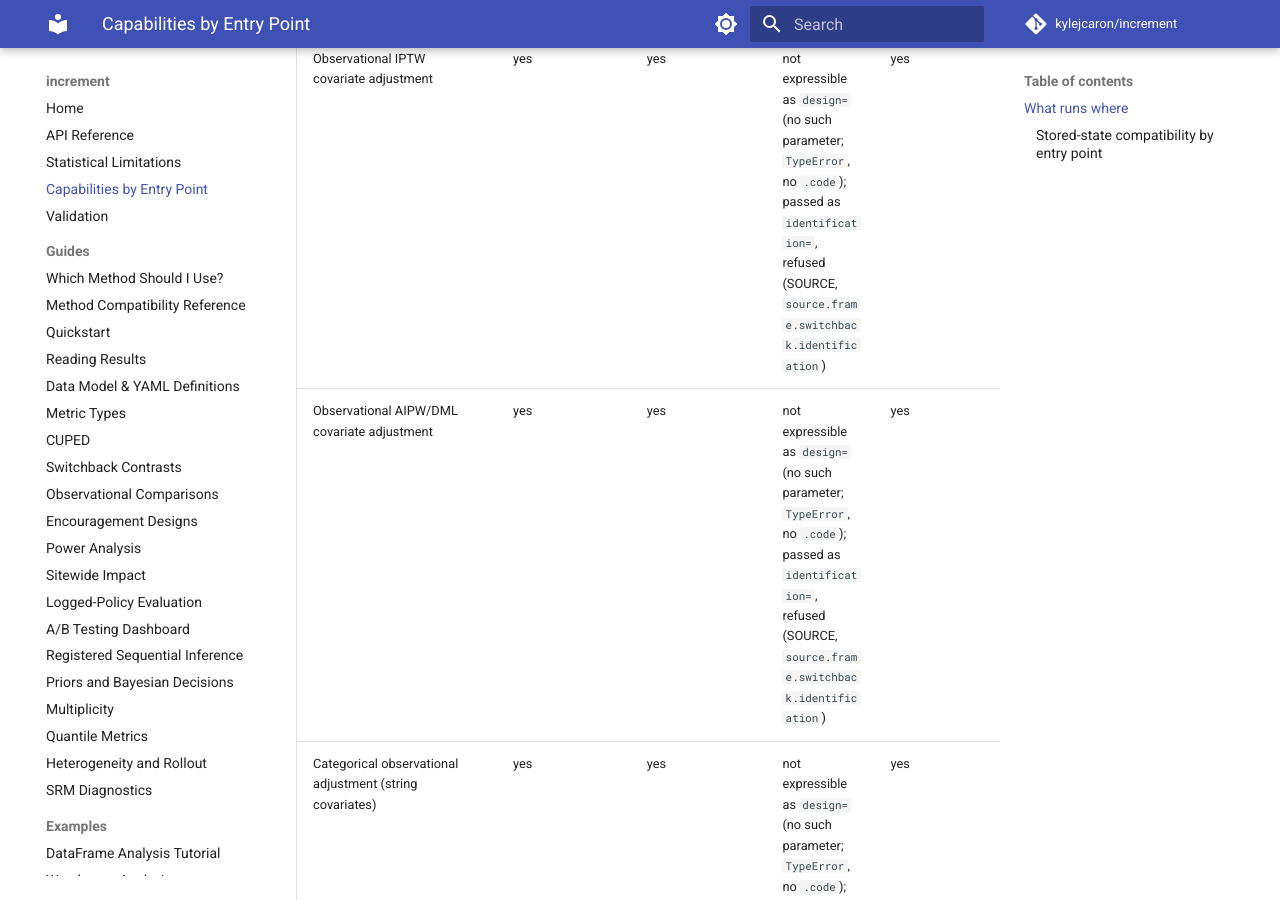
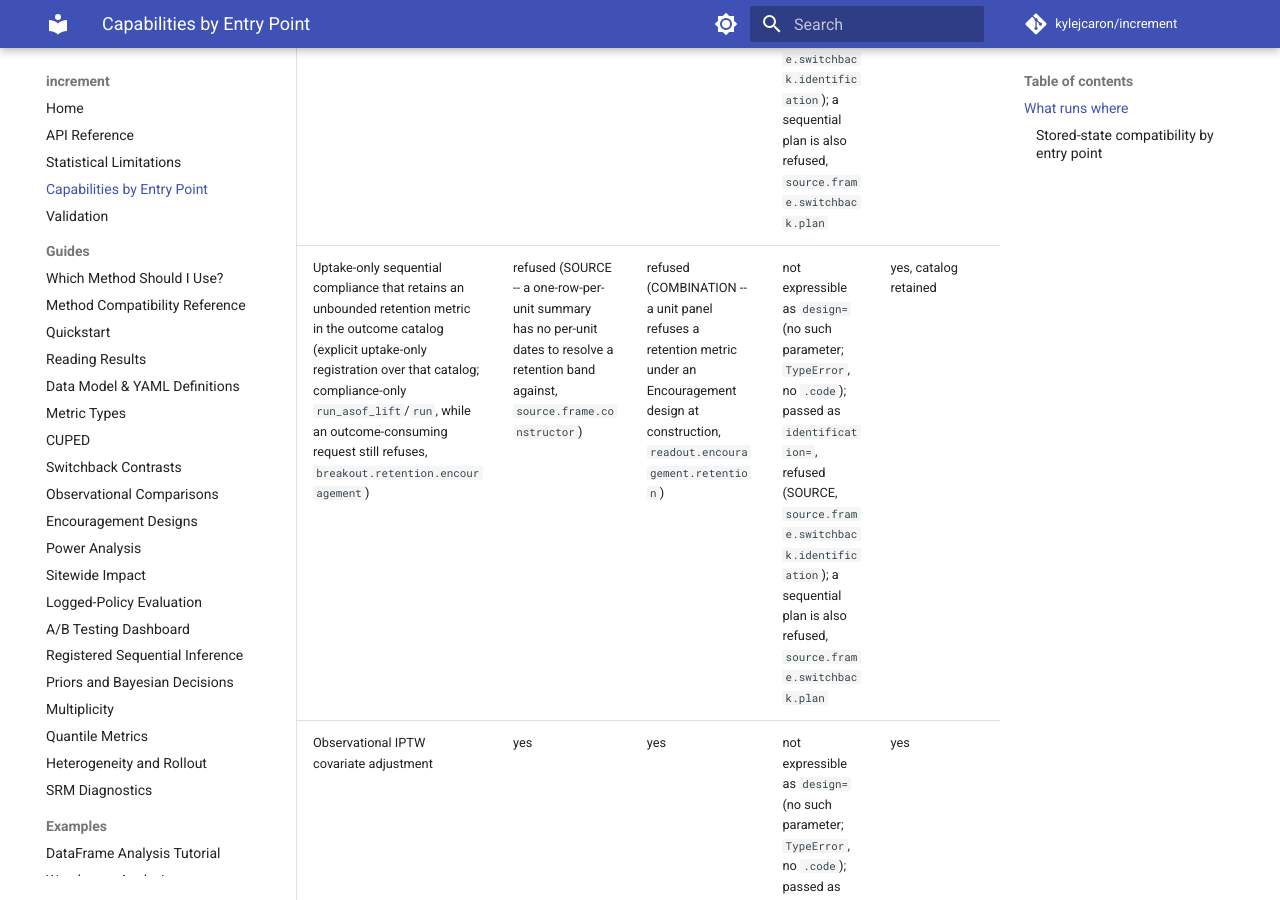
Before and after one commit to kylejcaron/increment, an MkDocs documentation site: the page built from docs/reference/capabilities-by-entry-point.md, in a window 1280 px wide and 900 px high, scrolled down 7654 px. Built offline with MkDocs 1.6.1 and Material for MkDocs 9.7.7, drawn with Linux system fonts in a browser that asks for light colours; comment, search, counter and statistics services are not loaded; some of the changed text lies outside the part shown.

Commit message:
Preserve monitored-window and retained-catalog capabilities after relocation

```diff
--- a/docs/reference/capabilities-by-entry-point.md
+++ b/docs/reference/capabilities-by-entry-point.md
@@ -31,12 +31,13 @@
 | Ratio metric under sequential inference | yes | yes | refused | yes | yes | checkpoint replay |
 | CUPED under sequential inference | asymptotic route | refused | refused | asymptotic route | asymptotic route | checkpoint replay |
 | Ratio CUPED under sequential inference | asymptotic route | refused | refused | asymptotic route | asymptotic route | checkpoint replay |
-| Conversion metric under asymptotic sequential inference | yes | yes | refused | yes | yes | checkpoint replay |
+| Bounded conversion under asymptotic sequential inference | yes, pre-windowed per-unit outcomes with `exposure_date` | yes | refused | yes | yes | checkpoint replay |
 | Bounded retention (`threshold_days=(start, end)`) under asymptotic sequential inference (parity: the enumerated variant cells run by `tests/test_parity_matrix.py::test_asymptotic_retention_cell`, ids ending `-asymptotic_mean`, counts in `tests/parity_harness/COVERAGE.md`; in the `run` cells the four live ingresses agree and each retains the `scalar_mean` law) | refused (SOURCE, `source.frame.constructor` -- the summary carries no dates to resolve `threshold_days` against) | yes | refused | yes | yes | checkpoint replay |
-| Conversion metric under automatic exact Bernoulli monitoring (`always_valid` without a registration) | yes | yes | refused | yes | yes | checkpoint replay |
+| Bounded conversion under automatic exact Bernoulli monitoring (`always_valid` without a registration) | yes, pre-windowed per-unit outcomes with `exposure_date` | yes | refused | yes | yes | checkpoint replay |
 | Bounded retention under automatic exact Bernoulli monitoring (`always_valid` without a registration) | refused (SOURCE, `source.frame.constructor` -- same as above) | yes | refused | yes | yes | checkpoint replay |
-| Automatic exact multi-arm conversion monitoring | yes | yes | refused (SOURCE, `source.frame.switchback.identification` -- a switchback frame takes exactly one treatment arm; a sequential plan is refused separately, `source.frame.switchback.plan`) | yes | yes | checkpoint replay |
+| Automatic exact multi-arm bounded-conversion monitoring | yes, pre-windowed per-unit outcomes with `exposure_date` | yes | refused (SOURCE, `source.frame.switchback.identification` -- a switchback frame takes exactly one treatment arm; a sequential plan is refused separately, `source.frame.switchback.plan`) | yes | yes | checkpoint replay |
 | Automatic exact multi-arm bounded-retention monitoring | refused (SOURCE, `source.frame.constructor` -- same as above) | not measured: no parity case exercises multi-arm retention | refused (SOURCE, `source.frame.switchback.identification` -- same as above) | not measured | not measured | not measured |
+| Unbounded conversion under sequential inference (`conversion-run-sequential-*`; unfinished routes tracked in `1cr4`) | refused (`sequential.source.invalid`; unfinished) | refused (`sequential.route.unsupported`; unfinished) | refused (SOURCE, `source.frame.switchback.plan`) | refused (`sequential.route.unsupported`; unfinished) | refused (`sequential.route.unsupported`; unfinished) | refused (SOURCE, `sequential.source.invalid` -- no checkpoint can be captured for replay) |
 | Unbounded retention (`threshold_days=int`) under sequential inference | refused (SOURCE, `source.frame.constructor`) | no recorded disposition | refused | refused (`sequential.route.unsupported` -- an unbounded band has no finalized observation window) | no recorded disposition | no sequential process can start |
 | Randomized registered segmented sequential family (automatic predeclared levels or explicit roster) | yes | yes | refused (SOURCE -- no sequential construction) | refused (SOURCE, `sequential.route.unsupported` -- relational capture has no immutable segment-property contract) | refused (SOURCE, `sequential.route.unsupported` -- artifact capture has no immutable segment-property contract) | retained-state replay only; breakout readout refused (SOURCE, `readout.source.dimension` -- no breakout catalog) |
 | Boolean and null segment labels in a registered segmented sequential family (canonical `true`/`false`/`__null__`, matching the string-labelled oracle) | yes (measured on pandas, Polars and Arrow Boolean columns, automatic and explicit rosters) | yes (same three column kinds) | refused (SOURCE -- no sequential construction) | refused (SOURCE, `sequential.route.unsupported`) | refused (SOURCE, `sequential.route.unsupported`) | retained-state replay only; breakout readout refused (SOURCE, `readout.source.dimension`) |
@@ -53,6 +54,7 @@
 | Bounded-retention breakouts with mature exposure cohorts (`audit-retention-breakout-cohorts`) | refused (SOURCE -- no exposure-date cohort stream, `source.frame.constructor`) | yes, `run_breakout` | not comparable (SOURCE -- no switchback schedule) | yes, `run_breakout` and cohort-aware `breakout_summaries` | yes, `run_breakout` and cohort-aware `breakout_summaries` | refused (SOURCE -- no breakout operation, `facade.analysis.operation`) |
 | Encouragement continuous ITT + Bernoulli uptake compliance, jointly monitored (composed sequential family, e-BH selected) | yes | yes | not expressible as `design=` (no such parameter; `TypeError`, no `.code`); passed as `identification=`, refused (SOURCE, `source.frame.switchback.identification`); a sequential plan is also refused, `source.frame.switchback.plan` | yes | yes | checkpoint replay |
 | Uptake-only sequential compliance with an empty outcome catalog (`always_valid` and a compliance policy) | yes, `metrics=[]` | yes, `metrics=[]` | not expressible as `design=` (no such parameter; `TypeError`, no `.code`); passed as `identification=`, refused (SOURCE, `source.frame.switchback.identification`); a sequential plan is also refused, `source.frame.switchback.plan` | yes | yes | checkpoint replay with `metrics=[]` |
+| Uptake-only sequential compliance that retains an unbounded retention metric in the outcome catalog (explicit uptake-only registration over that catalog; compliance-only `run_asof_lift`/`run`, while an outcome-consuming request still refuses, `breakout.retention.encouragement`) | refused (SOURCE -- a one-row-per-unit summary has no per-unit dates to resolve a retention band against, `source.frame.constructor`) | refused (COMBINATION -- a unit panel refuses a retention metric under an Encouragement design at construction, `readout.encouragement.retention`) | not expressible as `design=` (no such parameter; `TypeError`, no `.code`); passed as `identification=`, refused (SOURCE, `source.frame.switchback.identification`); a sequential plan is also refused, `source.frame.switchback.plan` | yes, catalog retained | yes, the retention metric declared on the experiment and its catalog retained | checkpoint replay with the retention catalog retained |
 | Observational IPTW covariate adjustment | yes | yes | not expressible as `design=` (no such parameter; `TypeError`, no `.code`); passed as `identification=`, refused (SOURCE, `source.frame.switchback.identification`) | yes | yes | refused (SOURCE -- a moments cube carries no per-unit rows to attach a covariate to) |
 | Observational AIPW/DML covariate adjustment | yes | yes | not expressible as `design=` (no such parameter; `TypeError`, no `.code`); passed as `identification=`, refused (SOURCE, `source.frame.switchback.identification`) | yes | yes | refused (SOURCE -- same as above) |
 | Categorical observational adjustment (string covariates) | yes | yes | not expressible as `design=` (no such parameter; `TypeError`, no `.code`); passed as `identification=`, refused (SOURCE, `source.frame.switchback.identification`) | yes | yes | refused (SOURCE, `source.moments.covariate_unavailable` -- no per-unit covariates) |
```
